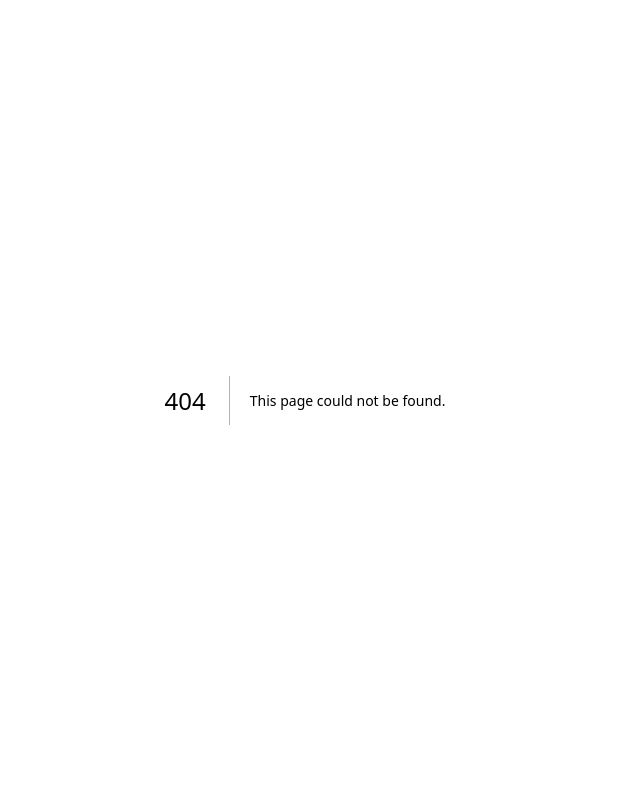
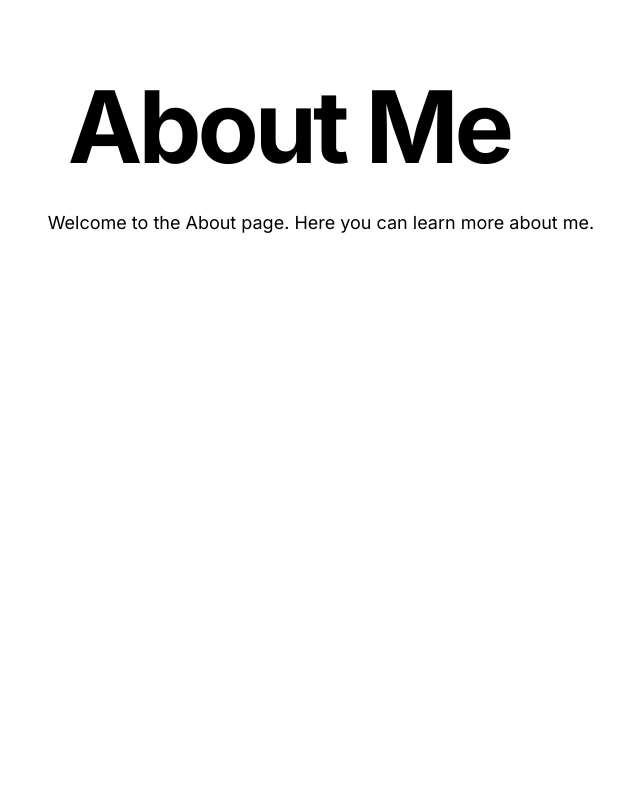
Before and after one commit to joshuadanpeterson/portfolio-blog, a Next.js app: page /about in a window 1280 px wide. Before the commit this address had no page. Shown: the top 800 px of the page, without its empty margins (335-975 px from the left). Built offline with nearby package versions, Linux system fonts and the light colour scheme.

Commit message:
feat(about): Added about page

```diff
--- /dev/null
+++ b/src/app/about/page.tsx
@@ -0,0 +1,17 @@
+// src/about/page.tsx
+import About from "@/app/_components/about";
+
+const AboutPage = () => {
+  return (
+    <div className="flex flex-col items-center justify-center mt-16 mb-16">
+      <h1 className="text-5xl md:text-8xl font-bold tracking-tighter leading-tight md:pr-8">
+        About Me
+      </h1>
+      <p className="text-lg mt-5 md:pl-8 text-center md:text-left max-w-2xl">
+        Welcome to the About page. Here you can learn more about me.
+      </p>
+    </div>
+  );
+};
+
+export default AboutPage;
```
